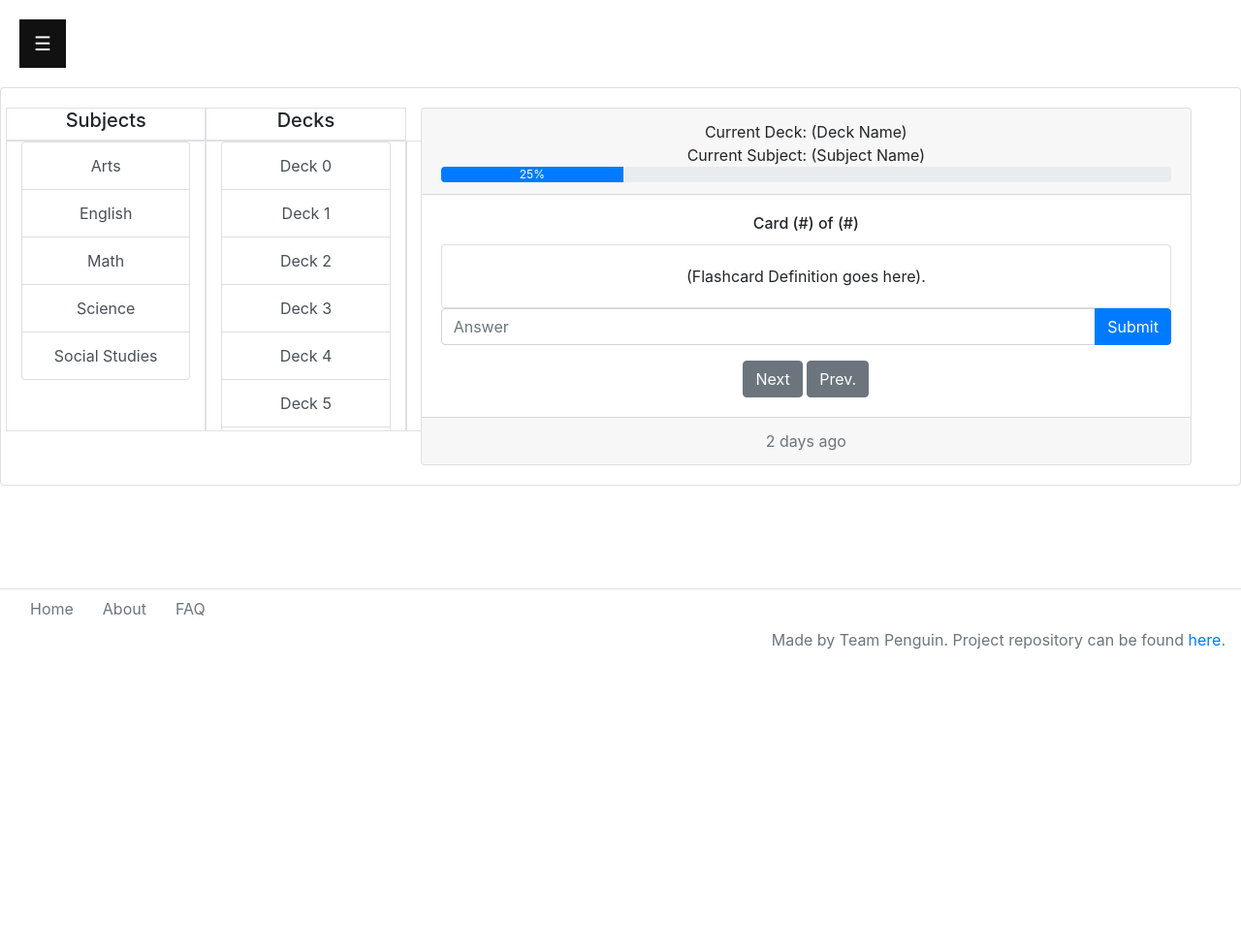
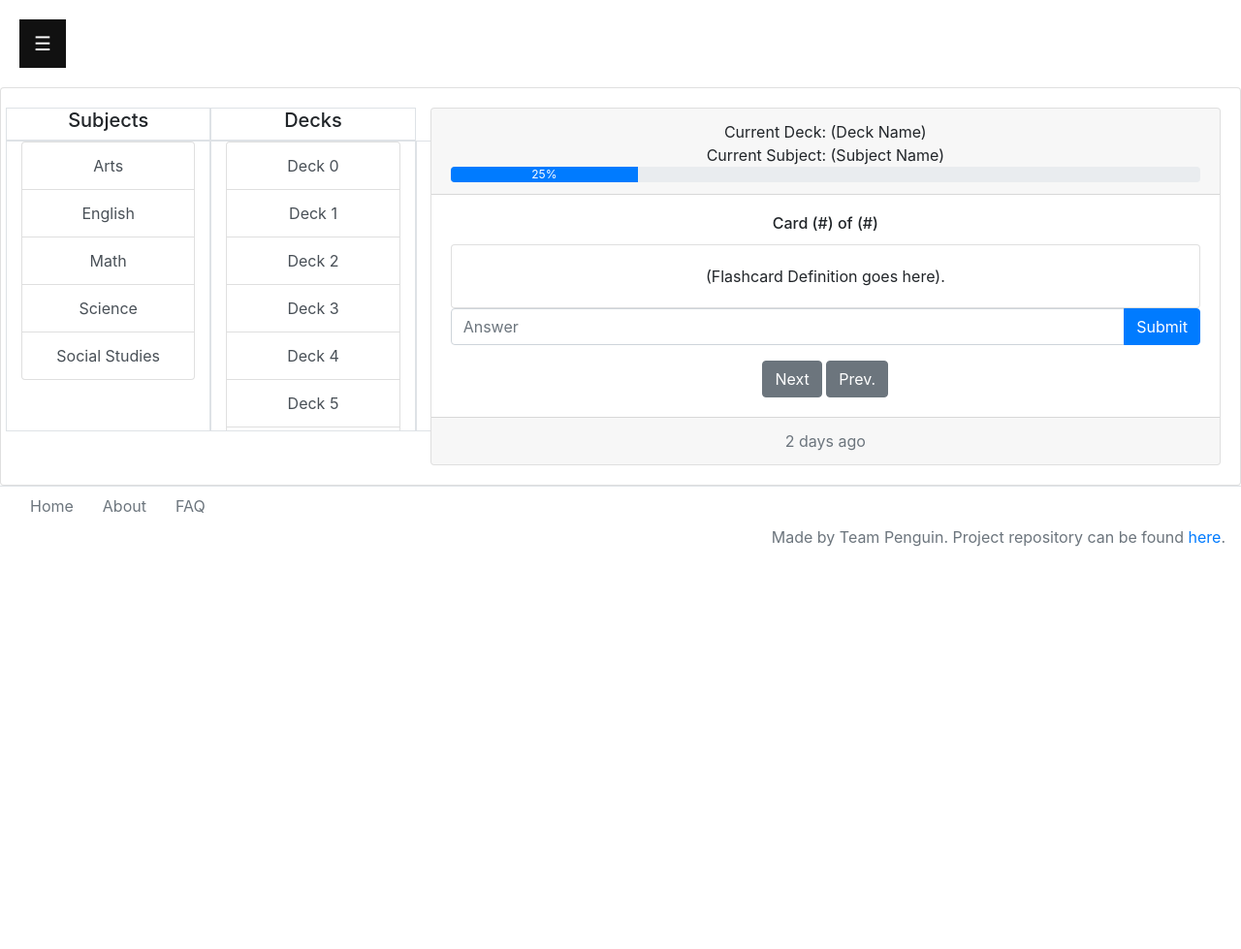
Before and after one commit to tobifanibi/flash_learning, a Flask app: a page that uses flash_learning/templates/base.html in a window 1280 px wide. Shown: the part 72-1051 px from the top of the page at 97% size. Run offline with Flask 2, Linux system fonts and the light colour scheme; a user stored in the database is signed in; data comes from the database, SQL or seed files in the repository; some libraries are stand-ins or nearby versions.

Commit message:
adjusting subject and deck selection

```diff
--- a/flash_learning/templates/base.html
+++ b/flash_learning/templates/base.html
@@ -75,7 +75,7 @@
         </main>
 
 
-        <div class="navbar fixed-bottom w-100 border-top h-5">
+        <div class="navbar sticky-bottom navbar-collapse w-100 border-top h-5">
 
             <div class="d-flex flex-row">
               <div class="col-sm text-center footer-links">
--- a/flash_learning/templates/home.html
+++ b/flash_learning/templates/home.html
@@ -9,10 +9,10 @@
 
 {% block body %}
 
-<div class="w-100">
-	<div class="row w-100">
+<div>
+	<div class="row">
 	    <div class="col-4">
-	        <div class="row">
+	        <div class="row ">
 	            <div class="col-md-6 border">
 	                <div class="well"><h5>Subjects</h5></div>
 	            </div>
```
